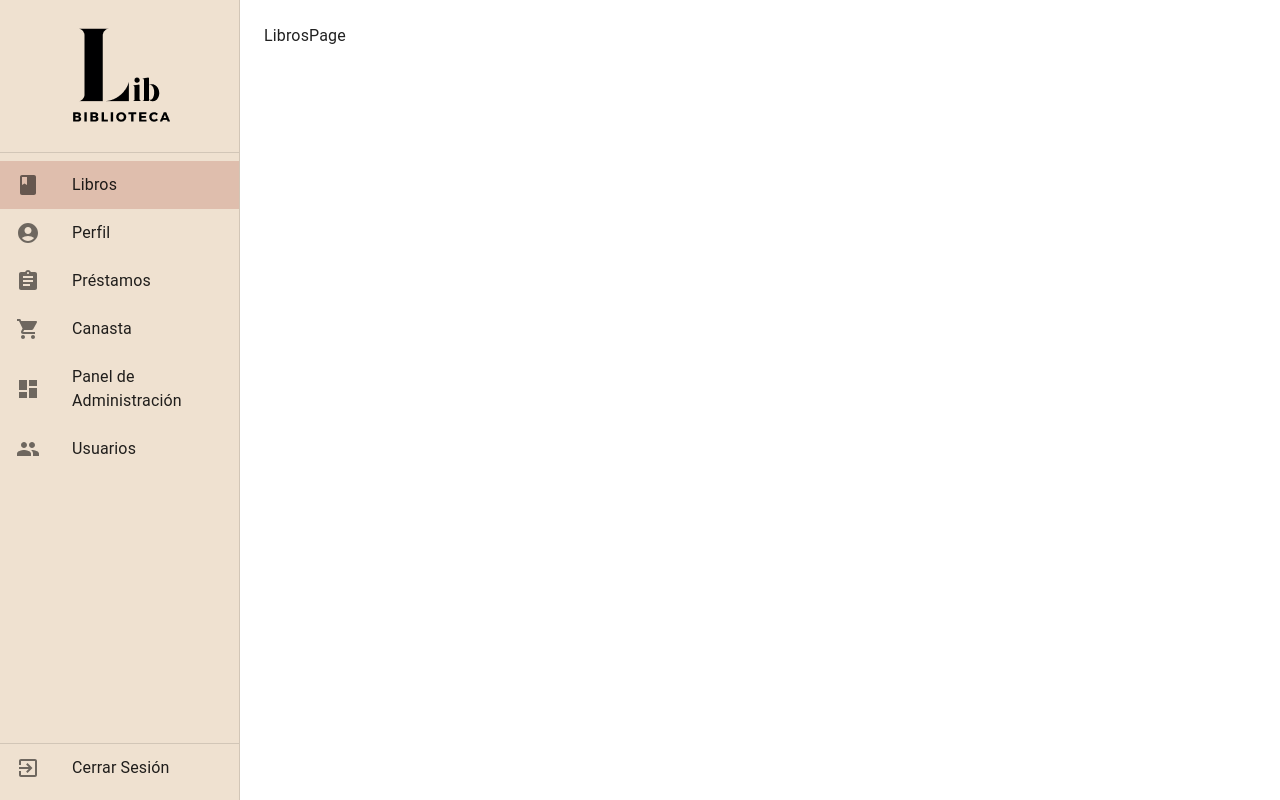
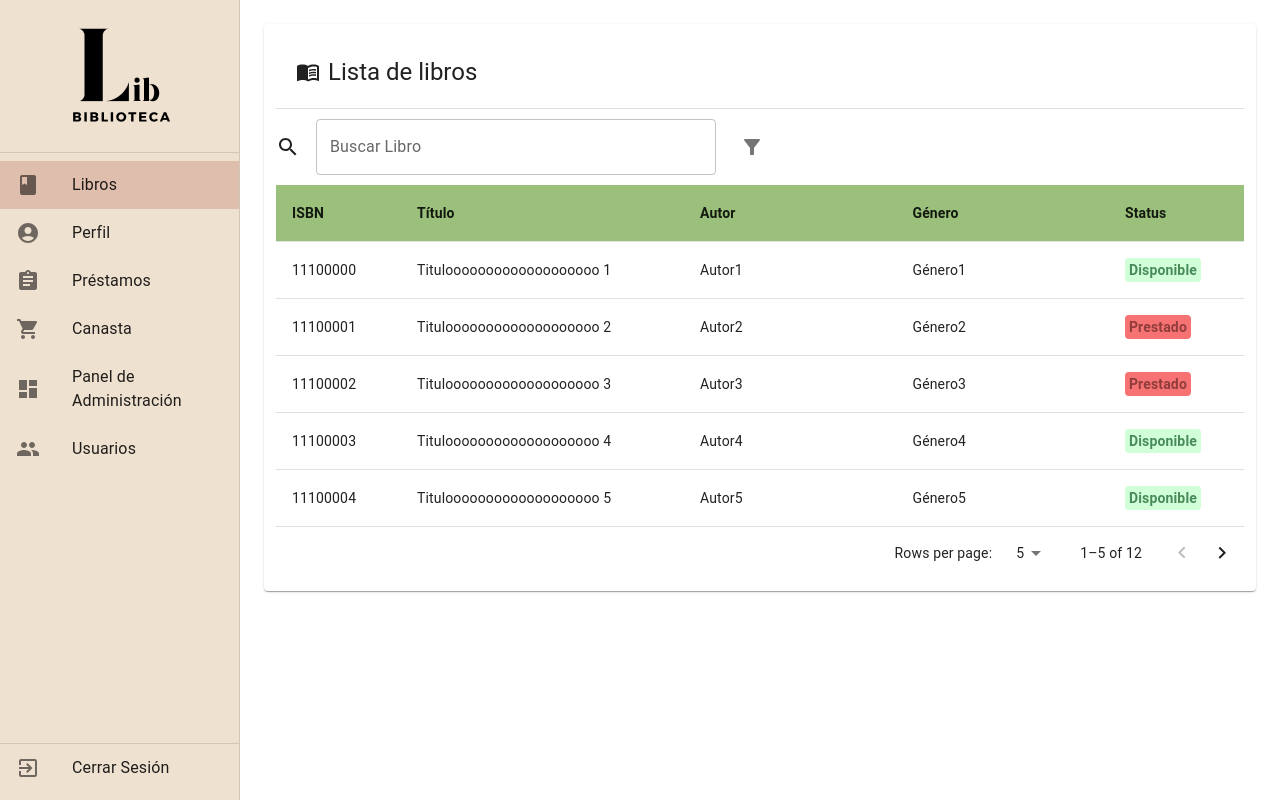
Before and after one commit to AlwinD17/GestLib, a React (Vite) app in the folder client/: page /libros in a window 1280 px wide. Built offline with nearby package versions, Linux system fonts and the light colour scheme.

Commit message:
Vista de LibrosPage

```diff
--- a/client/src/Pages/LibrosPage/LibrosPage.jsx
+++ b/client/src/Pages/LibrosPage/LibrosPage.jsx
@@ -1,10 +1,325 @@
-import React from 'react'
+import * as React from "react";
+import Paper from "@mui/material/Paper";
+import Table from "@mui/material/Table";
+import TableBody from "@mui/material/TableBody";
+import TableCell from "@mui/material/TableCell";
+import TableContainer from "@mui/material/TableContainer";
+import TableHead from "@mui/material/TableHead";
+import TablePagination from "@mui/material/TablePagination";
+import TableRow from "@mui/material/TableRow";
+import {
+  Box,
+  Typography,
+  TextField,
+  Autocomplete,
+  Divider,
+  Stack,
+  IconButton,
+  Menu,
+  MenuItem,
+  ListItemIcon,
+} from "@mui/material";
+import { useNavigate } from "react-router-dom";
+import SearchIcon from "@mui/icons-material/Search";
+import FilterAltIcon from "@mui/icons-material/FilterAlt";
+import MenuBookIcon from "@mui/icons-material/MenuBook";
+
+const columns = [
+  { id: "isbn", label: "ISBN", minWidth: 100 },
+  { id: "title", label: "Título", minWidth: 170 },
+  { id: "author", label: "Autor", minWidth: 170 },
+  { id: "genre", label: "Género", minWidth: 170 },
+  { id: "status", label: "Status", minWidth: 100 },
+];
+
+function createData(id, isbn, title, author, genre, status) {
+  return { id, isbn, title, author, genre, status };
+}
+
+const initialRows = [
+  createData(
+    1,
+    "11100000",
+    "Titulooooooooooooooooooo 1",
+    "Autor1",
+    "Género1",
+    "Disponible"
+  ),
+  createData(
+    2,
+    "11100001",
+    "Titulooooooooooooooooooo 2",
+    "Autor2",
+    "Género2",
+    "Prestado"
+  ),
+  createData(
+    3,
+    "11100002",
+    "Titulooooooooooooooooooo 3",
+    "Autor3",
+    "Género3",
+    "Prestado"
+  ),
+  createData(
+    4,
+    "11100003",
+    "Titulooooooooooooooooooo 4",
+    "Autor4",
+    "Género4",
+    "Disponible"
+  ),
+  createData(
+    5,
+    "11100004",
+    "Titulooooooooooooooooooo 5",
+    "Autor5",
+    "Género5",
+    "Disponible"
+  ),
+  createData(
+    6,
+    "11100005",
+    "Titulooooooooooooooooooo 6",
+    "Autor6",
+    "Género6",
+    "Disponible"
+  ),
+  createData(
+    7,
+    "11100006",
+    "Titulooooooooooooooooooo 7",
+    "Autor6",
+    "Género6",
+    "Prestado"
+  ),
+  createData(
+    8,
+    "11100007",
+    "Titulooooooooooooooooooo 8",
+    "Autor5",
+    "Género4",
+    "Disponible"
+  ),
+  createData(
+    9,
+    "11100008",
+    "Titulooooooooooooooooooo 9",
+    "Autor7",
+    "Género7",
+    "Prestado"
+  ),
+  createData(
+    10,
+    "11100009",
+    "Titulooooooooooooooooooo 10",
+    "Autor3",
+    "Género2",
+    "Disponible"
+  ),
+  createData(
+    11,
+    "11100010",
+    "Titulooooooooooooooooooo 11",
+    "Autor3",
+    "Género3",
+    "Disponible"
+  ),
+  createData(
+    12,
+    "11100011",
+    "Titulooooooooooooooooooo 12",
+    "Autor2",
+    "Género3",
+    "Disponible"
+  ),
+];
 
 export const LibrosPage = () => {
+  const [page, setPage] = React.useState(0);
+  const [rowsPerPage, setRowsPerPage] = React.useState(5);
+  const [rows, setRows] = React.useState(initialRows);
+  const [searchTerm, setSearchTerm] = React.useState("");
+  const [anchorEl, setAnchorEl] = React.useState(null);
+  const [searchBy, setSearchBy] = React.useState("title");
+  const open = Boolean(anchorEl);
+  const navigate = useNavigate();
+
+  const handleChangePage = (event, newPage) => {
+    setPage(newPage);
+  };
+
+  const handleChangeRowsPerPage = (event) => {
+    setRowsPerPage(+event.target.value);
+    setPage(0);
+  };
+
+  const handleSearch = (event, value) => {
+    setSearchTerm(value);
+    if (value === "") {
+      setRows(initialRows);
+    } else {
+      const filteredRows = initialRows.filter((row) =>
+        row[searchBy].toLowerCase().includes(value.toLowerCase())
+      );
+      setRows(filteredRows);
+    }
+  };
+
+  const handleFilterClick = (event) => {
+    setAnchorEl(event.currentTarget);
+  };
+
+  const handleFilterClose = (filter) => {
+    setAnchorEl(null);
+    if (filter) {
+      setSearchBy(filter);
+    }
+  };
+
   return (
     <>
-        <div>LibrosPage</div>
+      <Paper sx={{ width: "100%", overflow: "hidden", padding: "12px" }}>
+        <Stack
+          direction="row"
+          alignItems="center"
+          spacing={1}
+          sx={{ padding: "20px" }}
+        >
+          <MenuBookIcon />
+          <Typography gutterBottom variant="h5" component="div">
+            Lista de libros
+          </Typography>
+        </Stack>
+        <Divider />
+        <Box height={10} />
+        <Stack
+          direction="row"
+          spacing={2}
+          className="my-2 mb-2"
+          alignItems="center"
+        >
+          <SearchIcon />
+          <Autocomplete
+            id="free-solo-demo"
+            freeSolo
+            options={initialRows.map((row) => row.title)}
+            renderInput={(params) => (
+              <TextField {...params} label="Buscar Libro" sx={{ width: 400 }} />
+            )}
+            onInputChange={handleSearch}
+          />
+          <IconButton onClick={handleFilterClick} sx={{ ml: 1 }}>
+            <FilterAltIcon />
+          </IconButton>
+          <Menu
+            anchorEl={anchorEl}
+            open={open}
+            onClose={() => handleFilterClose(null)}
+          >
+            <MenuItem onClick={() => handleFilterClose("title")}>
+              <ListItemIcon>
+                <FilterAltIcon />
+              </ListItemIcon>{" "}
+              Título
+            </MenuItem>
+            <MenuItem onClick={() => handleFilterClose("author")}>
+              <ListItemIcon>
+                <FilterAltIcon />
+              </ListItemIcon>{" "}
+              Autor
+            </MenuItem>
+            <MenuItem onClick={() => handleFilterClose("genre")}>
+              <ListItemIcon>
+                <FilterAltIcon />
+              </ListItemIcon>{" "}
+              Género
+            </MenuItem>
+          </Menu>
+          <Typography
+            variant="h6"
+            component="div"
+            sx={{ flexGrow: 1 }}
+          ></Typography>
+        </Stack>
+        <Box height={10} />
+        <TableContainer sx={{ maxHeight: 440 }}>
+          <Table stickyHeader aria-label="sticky table">
+            <TableHead>
+              <TableRow>
+                {columns.map((column) => (
+                  <TableCell
+                    key={column.id}
+                    align={column.align}
+                    style={{ minWidth: column.minWidth }}
+                    sx={{ backgroundColor: "#9AC07C", fontWeight: "bold" }}
+                  >
+                    {column.label}
+                  </TableCell>
+                ))}
+              </TableRow>
+            </TableHead>
+            <TableBody>
+              {rows
+                .slice(page * rowsPerPage, page * rowsPerPage + rowsPerPage)
+                .map((row) => {
+                  return (
+                    <TableRow
+                      hover
+                      role="checkbox"
+                      tabIndex={-1}
+                      key={row.id}
+                      onClick={() => navigate("/libro")}
+                    >
+                      {columns.map((column) => {
+                        const value = row[column.id];
+                        if (column.id === "status") {
+                          return (
+                            <TableCell key={column.id} align={column.align}>
+                              <span
+                                style={{
+                                  color:
+                                    value === "Disponible"
+                                      ? "#498B58"
+                                      : "#913D3D",
+                                  backgroundColor:
+                                    value === "Disponible"
+                                      ? "#D0FFD8"
+                                      : "#F77272",
+                                  fontWeight: "bold",
+                                  padding: "2px 4px",
+                                  borderRadius: "4px",
+                                  display: "inline-block",
+                                }}
+                              >
+                                {value}
+                              </span>
+                            </TableCell>
+                          );
+                        } else {
+                          return (
+                            <TableCell key={column.id} align={column.align}>
+                              {value}
+                            </TableCell>
+                          );
+                        }
+                      })}
+                    </TableRow>
+                  );
+                })}
+            </TableBody>
+          </Table>
+        </TableContainer>
+        <TablePagination
+          rowsPerPageOptions={[5, 10, 25]}
+          component="div"
+          count={rows.length}
+          rowsPerPage={rowsPerPage}
+          page={page}
+          onPageChange={handleChangePage}
+          onRowsPerPageChange={handleChangeRowsPerPage}
+        />
+      </Paper>
     </>
-
-  )
-}
+  );
+};
```
